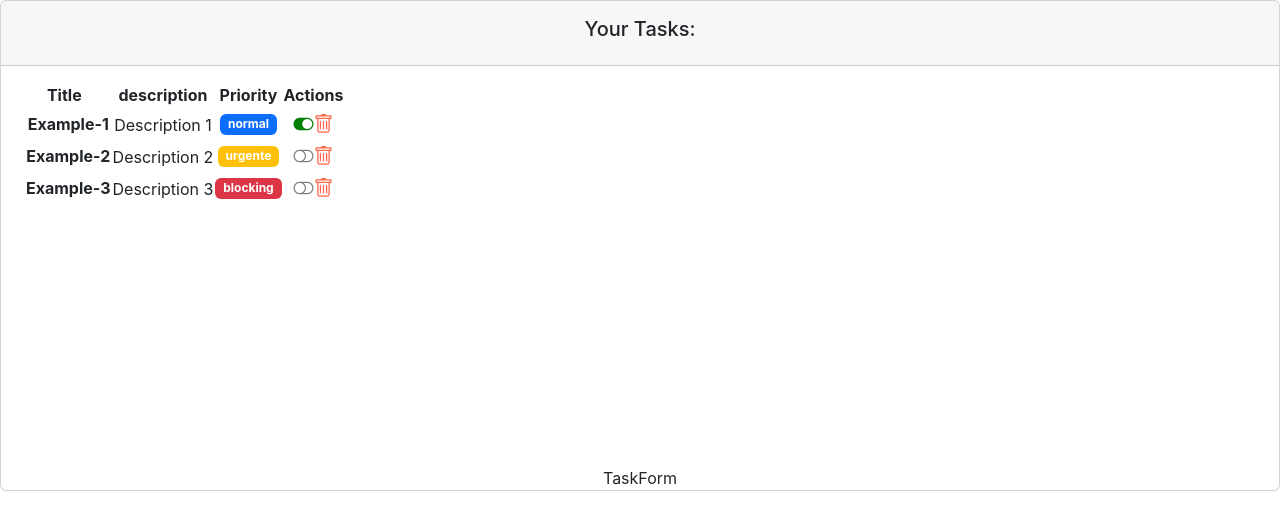
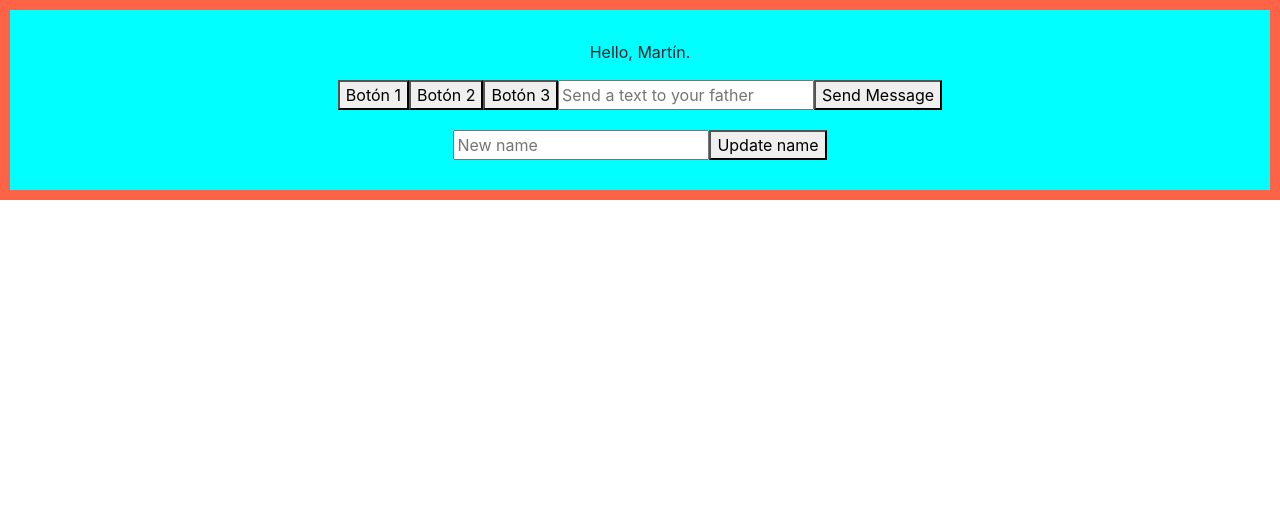
Before and after one commit to StivenAAmayaS/Aprendiendo-React-en-OB, a React (Create React App) app: page / in a window 1280 px wide. Shown: the top 530 px of the page. Built offline with nearby package versions, Linux system fonts and the light colour scheme.

Commit message:
Sesión 8: Manejo de Eventos

```diff
--- a/src/App.js
+++ b/src/App.js
@@ -1,5 +1,5 @@
 import './App.css';
-import TasklistComponent from './components/container/task_list';
+// import TasklistComponent from './components/container/task_list';
 // import Greeting from './components/pure/greeting';
 // import GreetingF from './components/pure/greetingF';
 // import ContactListComponent from './components/container/ContactListComponent';
@@ -9,6 +9,7 @@
 // import { Ejemplo4 } from './hooks/ejemplo4';
 // import { GreetingStyled } from './components/pure/greetingStyled';
 // import Clock from './ejercicios/ejercicio_seiones_4_5_6';
+import Father  from './components/container/Father';
 
 function App() {
   return (
@@ -16,7 +17,7 @@
       {/* <header className="App-header"> */}
         {/* <Greeting name="Stiven"></Greeting> */}
         {/* <GreetingF name="Stiven"/> */}
-        <TasklistComponent></TasklistComponent>
+        {/* <TasklistComponent></TasklistComponent> */}
         {/* <ContactListComponent></ContactListComponent> */}
 
         {/* Ejemplos de uso de Hooks */}
@@ -31,6 +32,9 @@
 
         {/* <Clock></Clock> */}
       {/* </header> */}
+
+      {/* Getion de eventos */}
+      <Father></Father>
     </div>
   );
 }
--- /dev/null
+++ b/src/components/container/Father.jsx
@@ -0,0 +1,21 @@
+import React, { useState } from "react";
+import Child from "../pure/Child";
+
+const Father = () => {
+  const [name, setName] = useState("Martín");
+
+  function showMessage(text) {
+    alert(`Message received: ${text}`);
+  }
+
+  function updateName(newName) {
+    setName(newName)
+  }
+  return (
+    <div style={{ backgroundColor: "tomato", padding: "10px" }}>
+      <Child name={name} send={showMessage} update={updateName}></Child>
+    </div>
+  );
+};
+
+export default Father;
--- /dev/null
+++ b/src/components/pure/Child.jsx
@@ -0,0 +1,60 @@
+import React, { useRef } from "react";
+
+const Child = ({ name, send, update }) => {
+  const messageRef = useRef("");
+  const nameRef = useRef("");
+
+  function pressButton() {
+    const text = messageRef.current.value;
+    alert(`Text in Input ${text}`);
+  }
+
+  function pressButtonParams(text) {
+    alert(`Text: ${text}`);
+  }
+
+  function submitName(e) {
+    e.preventDefault();
+    update(nameRef.current.value);
+  }
+
+  return (
+    <div style={{ backgroundColor: "cyan", padding: "30px" }}>
+      <p
+        onMouseOver={() => {
+          console.log("On Mouse Over");
+        }}
+      >
+        Hello, {name}.
+      </p>
+      <button
+        onClick={() => {
+          console.log("Pressed Button 1");
+        }}
+      >
+        Botón 1
+      </button>
+      <button onClick={pressButton}>Botón 2</button>
+      <button onClick={() => pressButtonParams("Hello")}>Botón 3</button>
+      <input
+        placeholder="Send a text to your father"
+        onFocus={() => console.log("Input focused")}
+        onChange={(e) => console.log(`Input changed: ${e.target.value}`)}
+        onCopy={() => console.log("Copied text from Input")}
+        ref={messageRef}
+      />
+      <button onClick={() => send(messageRef.current.value)}>
+        Send Message
+      </button>
+
+      <div style={{ marginTop: "20px" }}>
+        <form onSubmit={submitName}>
+          <input ref={nameRef} placeholder="New name" required />
+          <button type="submit">Update name</button>
+        </form>
+      </div>
+    </div>
+  );
+};
+
+export default Child;
```
